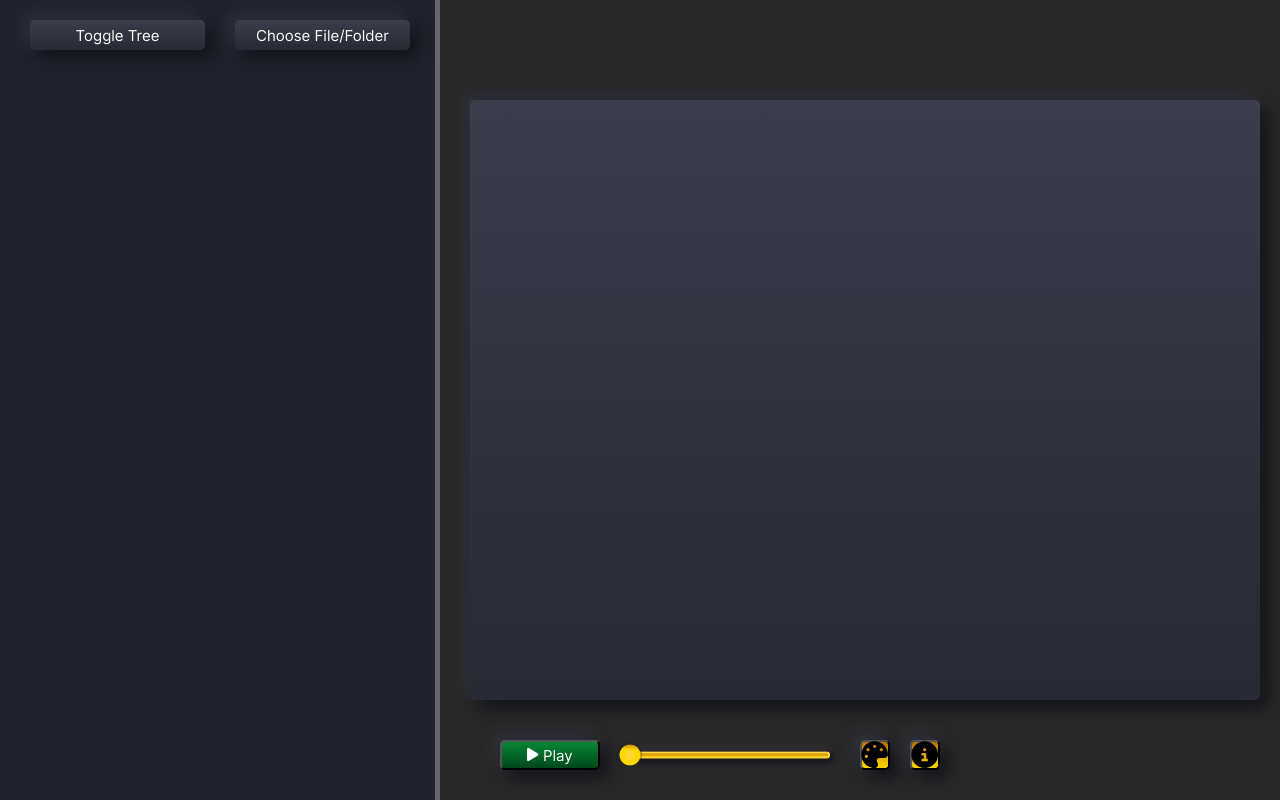
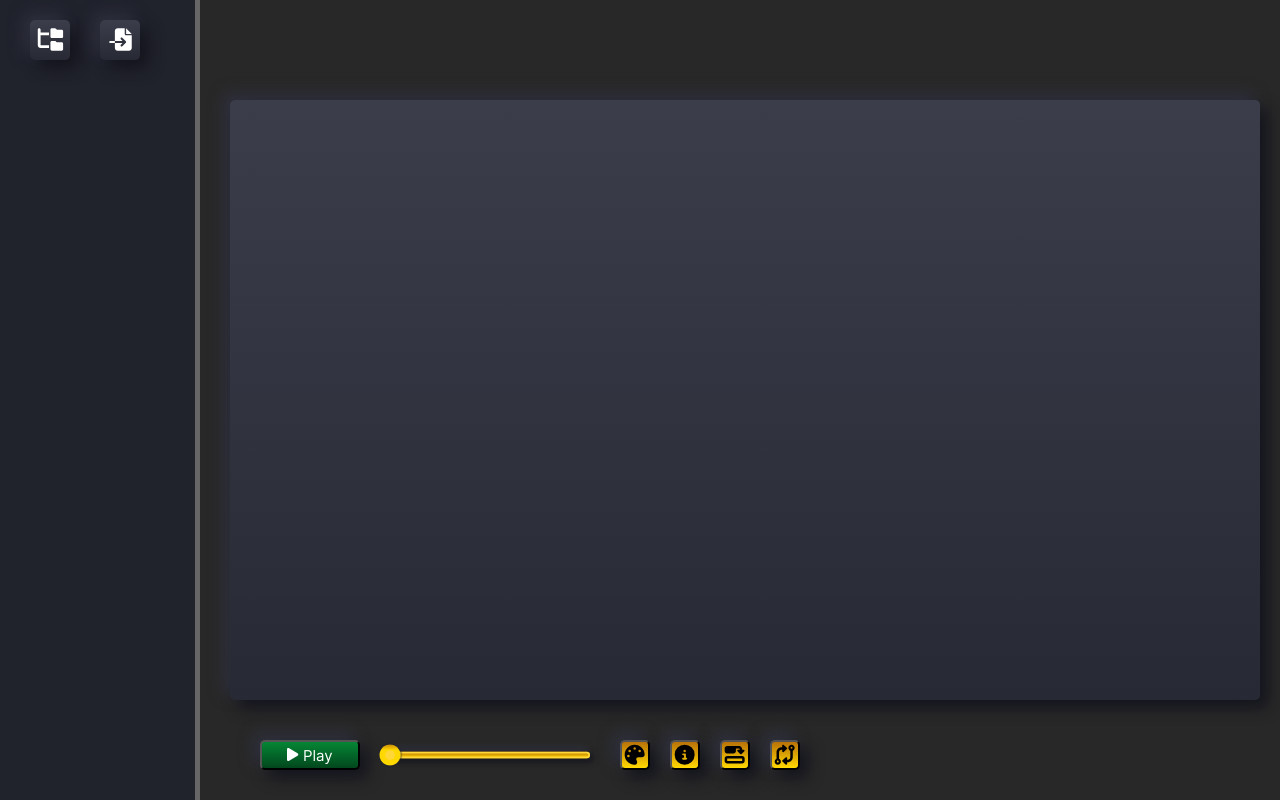
Before and after one commit to ivg-design/LottiePlayerTauri, a React (Create React App) app: page / in a window 1280 px wide. Built offline with nearby package versions, Linux system fonts and the light colour scheme.

Commit message:
fix: add markers and segements buttons body: the buttons are just added and styled, functionality WIP

```diff
--- a/src/App.css
+++ b/src/App.css
@@ -4,8 +4,11 @@
   font-weight: 400;
   font-style: normal;
 }
-
-
+.icon-large {
+  transform: scale(1.5);
+  /* Adjust size as needed */
+  /* or use transform: scale(1.5); */
+}
 .App {
   background-color: #282828;
   color: white;
@@ -107,8 +110,8 @@ h1 {
   margin-top: 20px;
   margin-left: 30px;
   margin-bottom:20px;
-  width: 175px;
-  height: 30px;
+  width: 40px;
+  height: 40px;
   flex-shrink: 0;
   border-radius: 5px;
   border: 0px solid rgba(32, 34, 44, 0.30);
@@ -125,18 +128,18 @@ h1 {
   cursor: pointer;
 }
 .button:not(.button-toggled):hover {
-  width: 175px;
-  height: 30px;
+  width: 40px;
+  height: 40px;
   flex-shrink: 0;
   border-radius: 5px;
-  border: 2px solid rgba(32, 34, 44, 0.30);
-  background: linear-gradient(180deg, #3B3D4B 0%, #272934 100%);
+  /* border: 2px solid rgba(32, 34, 44, 0.30); */
+  background: linear-gradient(180deg, #1a441d 0%, #0a9a16 100%);
   box-shadow: 4px 4px 7.5px 0px #14151D, -3px -3px 7.5px 0px #303240;
-  transition: all 300ms ease-in-out;
+  transition: all 400ms ease-in-out;
 }
 .button:active {
-  width: 175px;
-  height: 30px;
+  width: 40px;
+  height: 40px;
   flex-shrink: 0;
   border-radius: 5px;
   border: 2px solid #FFD739;
@@ -152,19 +155,10 @@ h1 {
   transition: all 300ms ease-in-out;
 
 }
-.button:disabled{
-  width: 200px;
-  height: 50px;
-  flex-shrink: 0;
-  border-radius: 15px;
-  border: 2px solid rgba(32, 34, 44, 0.30);
-  background: linear-gradient(180deg, #3B3D4B 0%, #272934 100%);
-  box-shadow: 8px 8px 15px 0px #14151D, -6px -6px 15px 0px #303240;
-  transition: all 300ms ease-in-out;
-}
+
 .button-toggled{
-    width: 175px;
-    height: 30px;
+    width: 40px;
+    height: 40px;
     flex-shrink: 0;
     border-radius: 5px;
     border: 2px solid #FFD739;
--- a/src/App.js
+++ b/src/App.js
@@ -4,6 +4,8 @@ import { open } from '@tauri-apps/api/dialog';
 import { readTextFile, readBinaryFile } from '@tauri-apps/api/fs';
 import PlayerUI from './PlayerUI.js'; // Import the PlayerUI component
 import 'font-awesome/css/font-awesome.min.css';
+import { FontAwesomeIcon } from '@fortawesome/react-fontawesome';
+import { faFolderTree, faFileImport } from '@fortawesome/free-solid-svg-icons';
 import './NeumorphicButton.css';
 import './App.css';
 
@@ -167,7 +169,7 @@ const TreeNode = React.forwardRef(({
 // App component
 const App = () => {
 	const [folderStructure, setFolderStructure] = useState([]);
-	const [sidebarWidth, setSidebarWidth] = useState(440);
+	const [sidebarWidth, setSidebarWidth] = useState(200);
 	const [collapsed, setCollapsed] = useState(true);
 	const [isResizing, setIsResizing] = useState(false);
 	const [selectedPath, setSelectedPath] = useState(null);
@@ -311,10 +313,10 @@ const App = () => {
 						}}
 						className={`button ${isTreeToggled ? "button-toggled" : ""}`} // Apply the toggled class based on the state
 					>
-						Toggle Tree
+						<FontAwesomeIcon icon={faFolderTree} className="icon-large" />
 					</button>
 					<button onClick={handleChooseFile} className="button">
-						Choose File/Folder
+						<FontAwesomeIcon icon={faFileImport} className = "icon-large"/>
 					</button>
 				</div>
 				{!collapsed &&
--- a/src/PlayerUI.css
+++ b/src/PlayerUI.css
@@ -15,7 +15,7 @@
 }
 
 .icon-large {
-    transform: scale(2);
+    transform: scale(2.5);
     /* Adjust size as needed */
     /* or use transform: scale(1.5); */
 }
@@ -117,13 +117,11 @@
     z-index: 10;
     font-size: 0.9em;
 }
-
-    .lottie-container {
+.lottie-container {
     width: 100%;
     height: 100%;
     /* Adjust as needed */
 }
-
 .player-controls {
     padding-top:5px;
     display: flex;
@@ -133,8 +131,6 @@
     align-items: center;
 
 }
-
-
 .progress-bar-container {
     position: relative;
     width: 200px;
@@ -144,7 +140,6 @@
     /* Space above the progress bar */
     cursor: pointer;
 }
-
 .progress-bar-svg {
     width: 100%;
     height: 8px;
@@ -152,7 +147,6 @@
     bottom: 50%;
     box-shadow: 3px 3px 6px 0px #14151D, -3px -3px 6px 0px #303240;
 }
-
 .progress-bar-handle {
     position: absolute;
     top: 50%;
@@ -165,12 +159,33 @@
     /* Handle height */
     cursor: grab;
 }
-
-/* Styles for when the handle is being dragged */
 .progress-bar-handle:active {
     cursor: grabbing;
 }
-
+.markersButton{
+    margin-top: 20px;
+    margin-left: 10px;
+    margin-bottom: 20px;
+    margin-right: 10px;
+    width: 30px;
+    height: 30px;
+    border-radius: 5px;
+    background: linear-gradient(180deg, #B97208 0%, #FFD800 100%);
+    box-shadow: 8px 8px 15px 0px #14151D, -6px -6px 15px 0px #303240;;
+    cursor: pointer;
+}
+.segmentsButton{
+    margin-top: 20px;
+    margin-left: 10px;
+    margin-bottom: 20px;
+    margin-right: 10px;
+    width: 30px;
+    height: 30px;
+    border-radius: 5px;
+    background: linear-gradient(180deg, #B97208 0%, #FFD800 100%);
+    box-shadow: 8px 8px 15px 0px #14151D, -6px -6px 15px 0px #303240;;
+    cursor: pointer;
+}
 .colorPickerButton{
     margin-top: 20px;
     margin-left: 30px;
@@ -181,18 +196,19 @@
     border-radius: 5px;
     background: linear-gradient(180deg, #B97208 0%, #FFD800 100%);
     box-shadow: 8px 8px 15px 0px #14151D, -6px -6px 15px 0px #303240;;
+    cursor: pointer;
 }
 .infoButton {
     margin-top: 20px;
     margin-left: 10px;
     margin-bottom: 20px;
-    margin-right: 30px;
+    margin-right: 10px;
     width: 30px;
     height: 30px;
     border-radius: 5px;
     background: linear-gradient(180deg, #B97208 0%, #FFD800 100%);
     box-shadow: 8px 8px 15px 0px #14151D, -6px -6px 15px 0px #303240;
-    ;
+    cursor: pointer;
 }
 .playBtn {
     margin-top: 20px;
@@ -216,7 +232,6 @@
     line-height: normal;
     cursor: pointer;
 }
-
 .playBtn:hover,
 .playBtn:focus {
     margin-top: 20px;
@@ -239,7 +254,6 @@
     line-height: normal;
     cursor: pointer;
 }
-
 .pauseBtn {
     margin-top: 20px;
     margin-left: 30px;
@@ -263,7 +277,6 @@
     cursor: pointer;
 
 }
-
 .pauseBtn:hover,
 .pauseBtn:focus {
     width: 100px;
--- a/src/PlayerUI.js
+++ b/src/PlayerUI.js
@@ -2,7 +2,7 @@ import React, { useState, useRef, useEffect, useCallback } from 'react';
 import LottiePlayer from './LottiePlayer';
 import './PlayerUI.css';
 import { FontAwesomeIcon } from '@fortawesome/react-fontawesome';
-import { faPlay, faPause, faPalette, faInfoCircle } from '@fortawesome/free-solid-svg-icons';
+import { faPlay, faPause, faPalette, faInfoCircle, faDiagramPredecessor, faCodeCompare } from '@fortawesome/free-solid-svg-icons';
 import { ReactComponent as ProgressBar } from './svgUIelements/progressBar.svg';
 import { ReactComponent as ProgressBarHandle } from './svgUIelements/progressBarHandle.svg';
 import ColorPicker from 'react-best-gradient-color-picker';
@@ -208,13 +208,23 @@ const PlayerUI = ({ animationData, version, fileSize }) => {
                         style={{ left: `${progress * 100}%` }}
                     />
                 </div>
-                <div className="colorPickerContainer">
                 <button onClick={toggleColorPicker} className="colorPickerButton noSelect">
                     <FontAwesomeIcon icon={faPalette} className="icon-large" />
                 </button>
                 <button onClick={toggleInfoOverlay} className="infoButton noSelect">
-                        <FontAwesomeIcon icon={faInfoCircle} className = "icon-large" />
+                    <FontAwesomeIcon icon={faInfoCircle} className="icon-large" />
                 </button>
+
+                {/* New Diagram Predecessor button */}
+                <button className="markersButton noSelect">
+                    <FontAwesomeIcon icon={faDiagramPredecessor} className="icon-large" />
+                </button>
+
+                {/* New Code Compare button */}
+                <button className="segmentsButton noSelect">
+                    <FontAwesomeIcon icon={faCodeCompare} className="icon-large" />
+                </button>
+
                 {isPickerVisible && (
                     <div className="colorPickerModal noSelect" onClick={handleModalClick} style={{ backgroundColor: 'white' }}>
                         <ColorPicker
@@ -231,8 +241,8 @@ const PlayerUI = ({ animationData, version, fileSize }) => {
                 )}
             </div>
         </div>
-        </div>
     );
+
 };
 
 export default PlayerUI;
```
Also changed, not shown: 1 other file (tests, documents, lock files or other folders). Lines whose indentation alone changed are shown as unchanged.
